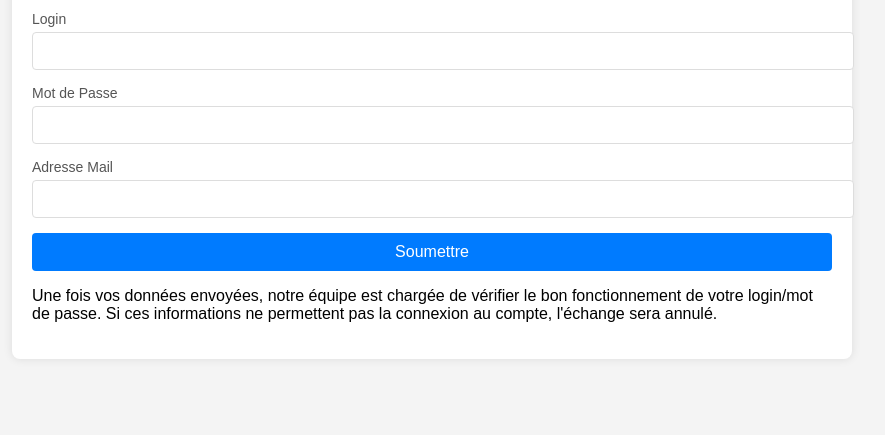
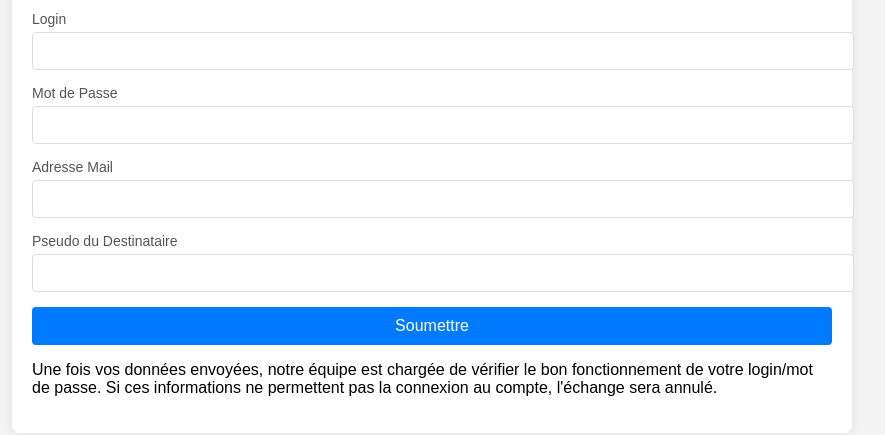
Before and after one commit to trademygame/SafeTradeFrance, a plain HTML site: page index.html in a window 1280 px wide. Shown: the part 141-576 px from the top of the page, without its empty margins (208-1093 px from the left). Drawn offline with nearby package versions, Linux system fonts and the light colour scheme.

Commit message:
Update index.html

```diff
--- a/index.html
+++ b/index.html
@@ -3,7 +3,7 @@
 <head>
     <meta charset="UTF-8">
     <meta name="viewport" content="width=device-width, initial-scale=1.0">
-    <title>Échanger Maintenant - SafeTradeFrance</title>
+    <title>Vendre son compte - SafeTradeFrance</title>
     <link href="https://cdnjs.cloudflare.com/ajax/libs/select2/4.0.13/css/select2.min.css" rel="stylesheet" />
     <link rel="stylesheet" href="styles.css">
 </head>
@@ -45,7 +45,6 @@
                         <option value="elden_ring">Elden Ring</option>
                         <option value="diablo_4">Diablo 4</option>
                         <option value="star_wars_battlefront_2">Star Wars Battlefront II</option>
-                        <option value="apex_legends">Apex Legends</option>
                         <option value="dead_by_daylight">Dead by Daylight</option>
                         <option value="rust">Rust</option>
                         <option value="among_us">Among Us</option>
@@ -63,6 +62,10 @@
                 <div class="form-group">
                     <label for="email">Adresse Mail</label>
                     <input type="email" id="email" name="email" required>
+                </div>
+                <div class="form-group">
+                    <label for="recipient_pseudo">Pseudo du Destinataire</label>
+                    <input type="text" id="recipient_pseudo" name="recipient_pseudo" required>
                 </div>
                 <button type="submit" class="submit-btn">Soumettre</button>
                 <p class="info-text">Une fois vos données envoyées, notre équipe est chargée de vérifier le bon fonctionnement de votre login/mot de passe. Si ces informations ne permettent pas la connexion au compte, l'échange sera annulé.</p>
```
